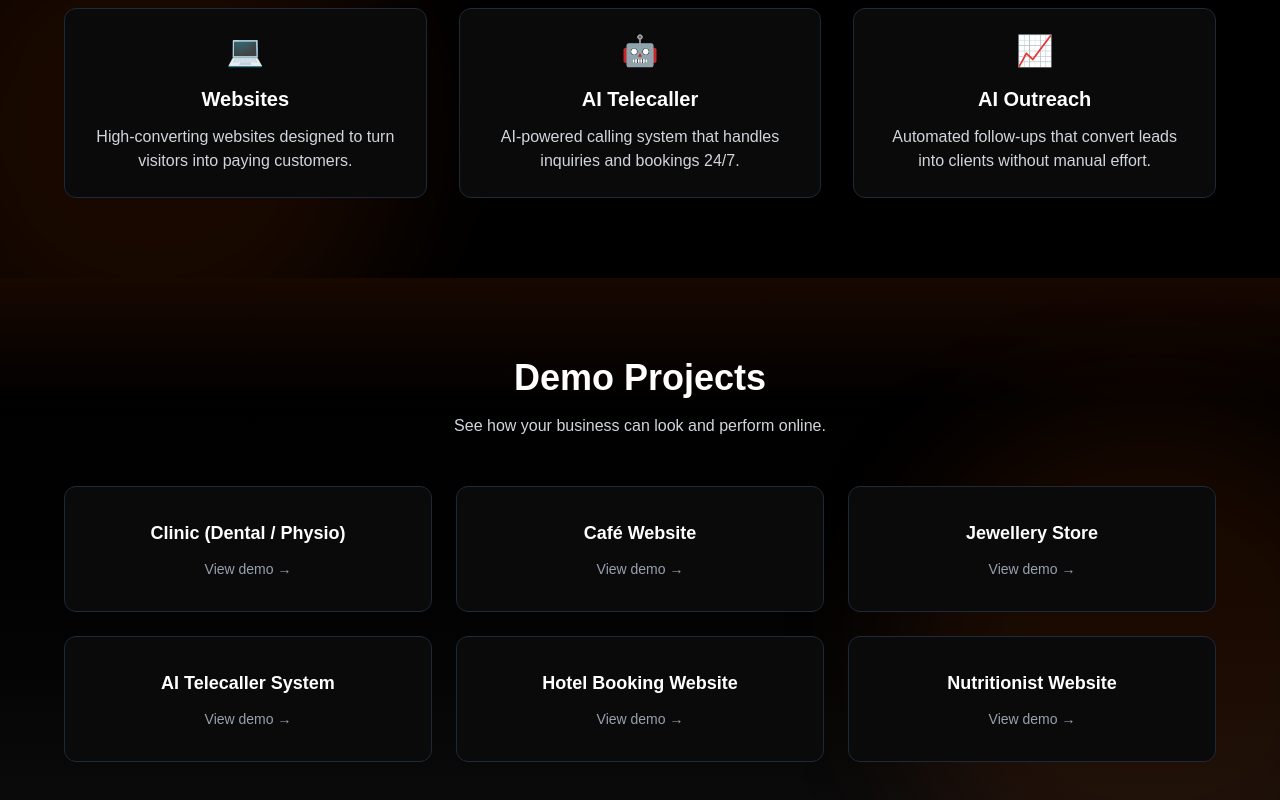
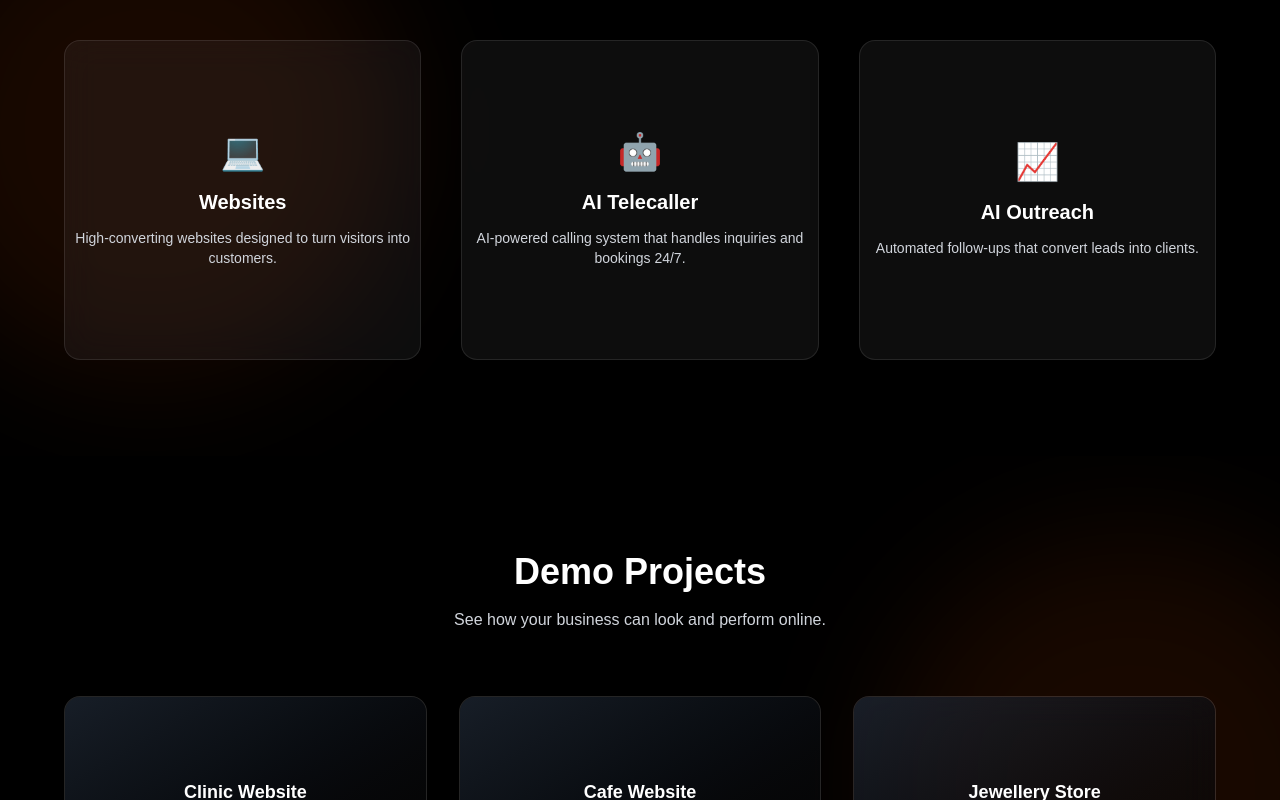
Before and after one commit to pixeltoneai/pixeltoneai, a Next.js app: page / in a window 1280 px wide. Shown: the part 1000-1800 px from the top of the page. Built offline with nearby package versions, Linux system fonts and the light colour scheme.

Commit message:
add google verification file

```diff
--- a/app/layout.tsx
+++ b/app/layout.tsx
@@ -12,11 +12,30 @@ const geistMono = Geist_Mono({
   subsets: ["latin"],
 });
 
-export const metadata: Metadata = {
-  title: "Create Next App",
-  description: "Generated by create next app",
+export const metadata = {
+  title: "PixeltoneAI | Websites & AI Automation",
+  description:
+    "We build high-converting websites and AI systems that help businesses get more customers automatically.",
+
+  keywords: [
+    "website development",
+    "AI automation",
+    "business website India",
+    "lead generation",
+    "web design agency",
+  ],
+
+  authors: [{ name: "PixeltoneAI" }],
+
+  openGraph: {
+    title: "PixeltoneAI",
+    description:
+      "Websites & AI systems that bring customers automatically.",
+    url: "https://pixeltoneai.com",
+    siteName: "PixeltoneAI",
+    type: "website",
+  },
 };
-
 export default function RootLayout({
   children,
 }: Readonly<{
--- a/components/CTA.tsx
+++ b/components/CTA.tsx
@@ -39,7 +39,7 @@ export default function CTA() {
 
           {/* SECONDARY CTA */}
           <a
-            href="mailto:pixeltoneai@gmail.com"
+            href="mailto:aman@pixeltoneai.com"
             className="border border-gray-600 text-gray-300 px-8 py-4 rounded-xl hover:border-[#EB5002] hover:text-[#EB5002] transition"
           >
             Email Us
--- a/components/Projects.tsx
+++ b/components/Projects.tsx
@@ -3,24 +3,21 @@ import { motion } from "framer-motion";
 
 export default function Projects() {
   const projects = [
-    "Clinic (Dental / Physio)",
-    "Café Website",
+    "Clinic Website",
+    "Cafe Website",
     "Jewellery Store",
+    "Hotel Booking",
     "AI Telecaller System",
-    "Hotel Booking Website",
     "Nutritionist Website",
   ];
 
   return (
     <section
       id="projects"
-      className="relative bg-gradient-to-b from-black to-[#0d0d0d] text-white py-20 px-6 overflow-hidden"
+      className="relative bg-black text-white py-24 px-6 overflow-hidden"
     >
-      {/* FLOW FROM SERVICES */}
-      <div className="absolute top-0 left-0 w-full h-32 bg-gradient-to-b from-[#EB5002]/10 to-transparent"></div>
-
-      {/* RIGHT GLOW */}
-      <div className="absolute w-[500px] h-[500px] bg-[#EB5002]/10 blur-3xl rounded-full right-[-120px] top-32"></div>
+      {/* glow */}
+      <div className="absolute w-[500px] h-[500px] bg-[#EB5002]/10 blur-3xl rounded-full right-[-100px] top-20"></div>
 
       <div className="max-w-6xl mx-auto text-center relative z-10">
 
@@ -28,29 +25,37 @@ export default function Projects() {
           Demo Projects
         </h2>
 
-        <p className="mt-4 text-gray-300 max-w-2xl mx-auto">
+        <p className="mt-4 text-gray-300">
           See how your business can look and perform online.
         </p>
 
-        <div className="mt-12 grid grid-cols-1 md:grid-cols-3 gap-6">
+        <div className="mt-16 grid md:grid-cols-3 gap-8">
+
           {projects.map((project, index) => (
             <motion.div
               key={index}
-              whileHover={{ scale: 1.04 }}
-              initial={{ opacity: 0 }}
-              animate={{ opacity: 1 }}
-              transition={{ duration: 0.4 }}
-              className="p-8 border border-gray-800 rounded-xl hover:border-[#EB5002] hover:shadow-lg hover:shadow-orange-500/10 transition cursor-pointer bg-[#0a0a0a]"
+              whileHover={{ scale: 1.05 }}
+              className="group relative h-[220px] rounded-2xl overflow-hidden border border-white/10 bg-white/5 backdrop-blur-lg transition duration-300"
             >
-              <h3 className="text-lg font-semibold">{project}</h3>
+              {/* overlay glow */}
+              <div className="absolute inset-0 opacity-0 group-hover:opacity-100 transition duration-500 bg-gradient-to-br from-[#EB5002]/20 via-transparent to-transparent"></div>
 
-              <p className="mt-3 text-gray-400 text-sm">
-                View demo →
-              </p>
+              {/* fake thumbnail */}
+              <div className="absolute inset-0 bg-gradient-to-br from-gray-800 to-black opacity-60"></div>
+
+              {/* content */}
+              <div className="relative z-10 h-full flex flex-col items-center justify-center text-center px-4">
+                <h3 className="text-lg font-semibold">{project}</h3>
+
+                <p className="mt-2 text-sm text-gray-400 group-hover:text-white transition">
+                  View Demo →
+                </p>
+              </div>
+
             </motion.div>
           ))}
+
         </div>
-
       </div>
     </section>
   );
--- a/components/Services.tsx
+++ b/components/Services.tsx
@@ -5,12 +5,12 @@ export default function Services() {
   return (
     <section
       id="services"
-      className="relative bg-black text-white py-20 px-6 overflow-hidden"
+      className="relative bg-black text-white py-24 px-6 overflow-hidden"
     >
-      {/* TOP FLOW GLOW */}
+      {/* TOP FLOW */}
       <div className="absolute top-0 left-0 w-full h-40 bg-gradient-to-b from-[#EB5002]/20 via-transparent to-transparent"></div>
 
-      {/* SOFT SIDE GLOW */}
+      {/* BACKGROUND GLOW */}
       <div className="absolute w-[500px] h-[500px] bg-[#EB5002]/10 blur-3xl rounded-full left-[-100px] top-20"></div>
 
       <div className="max-w-6xl mx-auto text-center relative z-10">
@@ -23,55 +23,65 @@ export default function Services() {
           We create systems that don’t just look good — they bring real customers to your business.
         </p>
 
-        <div className="mt-12 grid md:grid-cols-3 gap-8">
+        <div className="mt-16 grid md:grid-cols-3 gap-10">
 
-          {/* WEBSITE */}
-          <motion.div
-            whileHover={{ scale: 1.05 }}
-            initial={{ opacity: 0, y: 30 }}
-            whileInView={{ opacity: 1, y: 0 }}
-            transition={{ duration: 0.4 }}
-            viewport={{ once: true }}
-            className="p-6 border border-gray-800 rounded-xl hover:border-[#EB5002] hover:shadow-lg hover:shadow-orange-500/20 transition bg-[#0a0a0a]"
-          >
-            <div className="text-3xl mb-4">💻</div>
-            <h3 className="text-xl font-semibold">Websites</h3>
-            <p className="mt-3 text-gray-300">
-              High-converting websites designed to turn visitors into paying customers.
-            </p>
-          </motion.div>
+          {[
+            {
+              icon: "💻",
+              title: "Websites",
+              short: "High-converting websites designed to turn visitors into customers.",
+              long: `We design modern, high-converting websites tailored to your business.
 
-          {/* AI TELECALLER */}
-          <motion.div
-            whileHover={{ scale: 1.05 }}
-            initial={{ opacity: 0, y: 30 }}
-            whileInView={{ opacity: 1, y: 0 }}
-            transition={{ duration: 0.5 }}
-            viewport={{ once: true }}
-            className="p-6 border border-gray-800 rounded-xl hover:border-[#EB5002] hover:shadow-lg hover:shadow-orange-500/20 transition bg-[#0a0a0a]"
-          >
-            <div className="text-3xl mb-4">🤖</div>
-            <h3 className="text-xl font-semibold">AI Telecaller</h3>
-            <p className="mt-3 text-gray-300">
-              AI-powered calling system that handles inquiries and bookings 24/7.
-            </p>
-          </motion.div>
+Your site will be fast, mobile-friendly, and built to turn visitors into paying customers.
 
-          {/* AI OUTREACH */}
-          <motion.div
-            whileHover={{ scale: 1.05 }}
-            initial={{ opacity: 0, y: 30 }}
-            whileInView={{ opacity: 1, y: 0 }}
-            transition={{ duration: 0.6 }}
-            viewport={{ once: true }}
-            className="p-6 border border-gray-800 rounded-xl hover:border-[#EB5002] hover:shadow-lg hover:shadow-orange-500/20 transition bg-[#0a0a0a]"
-          >
-            <div className="text-3xl mb-4">📈</div>
-            <h3 className="text-xl font-semibold">AI Outreach</h3>
-            <p className="mt-3 text-gray-300">
-              Automated follow-ups that convert leads into clients without manual effort.
-            </p>
-          </motion.div>
+We focus on clean UI, strong CTAs, and SEO basics so your business actually grows.`,
+            },
+            {
+              icon: "🤖",
+              title: "AI Telecaller",
+              short: "AI-powered calling system that handles inquiries and bookings 24/7.",
+              long: `Our AI telecaller handles customer calls automatically — 24/7.
+
+It can answer questions, book appointments, and follow up instantly.
+
+This ensures no missed leads and higher conversion rates.`,
+            },
+            {
+              icon: "📈",
+              title: "AI Outreach",
+              short: "Automated follow-ups that convert leads into clients.",
+              long: `We build automated outreach systems that follow up instantly.
+
+From WhatsApp to email, your leads get timely responses.
+
+This builds trust and turns more leads into paying clients.`,
+            },
+          ].map((item, index) => (
+            <motion.div
+              key={index}
+              whileHover={{ scale: 1.05 }}
+              className="group relative h-[320px] p-8 rounded-2xl overflow-hidden border border-white/10 backdrop-blur-lg bg-white/5 transition duration-300"
+            >
+
+              {/* GLOW OVERLAY */}
+              <div className="absolute inset-0 opacity-0 group-hover:opacity-100 transition duration-500 bg-gradient-to-br from-[#EB5002]/20 via-transparent to-transparent"></div>
+
+              {/* DEFAULT */}
+              <div className="absolute inset-0 flex flex-col items-center justify-center transition duration-300 group-hover:opacity-0 z-10">
+                <div className="text-4xl mb-4">{item.icon}</div>
+                <h3 className="text-xl font-semibold">{item.title}</h3>
+                <p className="mt-3 text-gray-300 text-sm text-center px-2">
+                  {item.short}
+                </p>
+              </div>
+
+              {/* HOVER */}
+              <div className="absolute inset-0 flex items-center justify-center text-xs md:text-sm text-gray-200 px-6 text-center opacity-0 group-hover:opacity-100 transition duration-300 leading-relaxed z-10">
+                {item.long}
+              </div>
+
+            </motion.div>
+          ))}
 
         </div>
       </div>
--- /dev/null
+++ b/public/google49076102bad854f8.html
@@ -0,0 +1 @@
+google-site-verification: google49076102bad854f8.html
```
